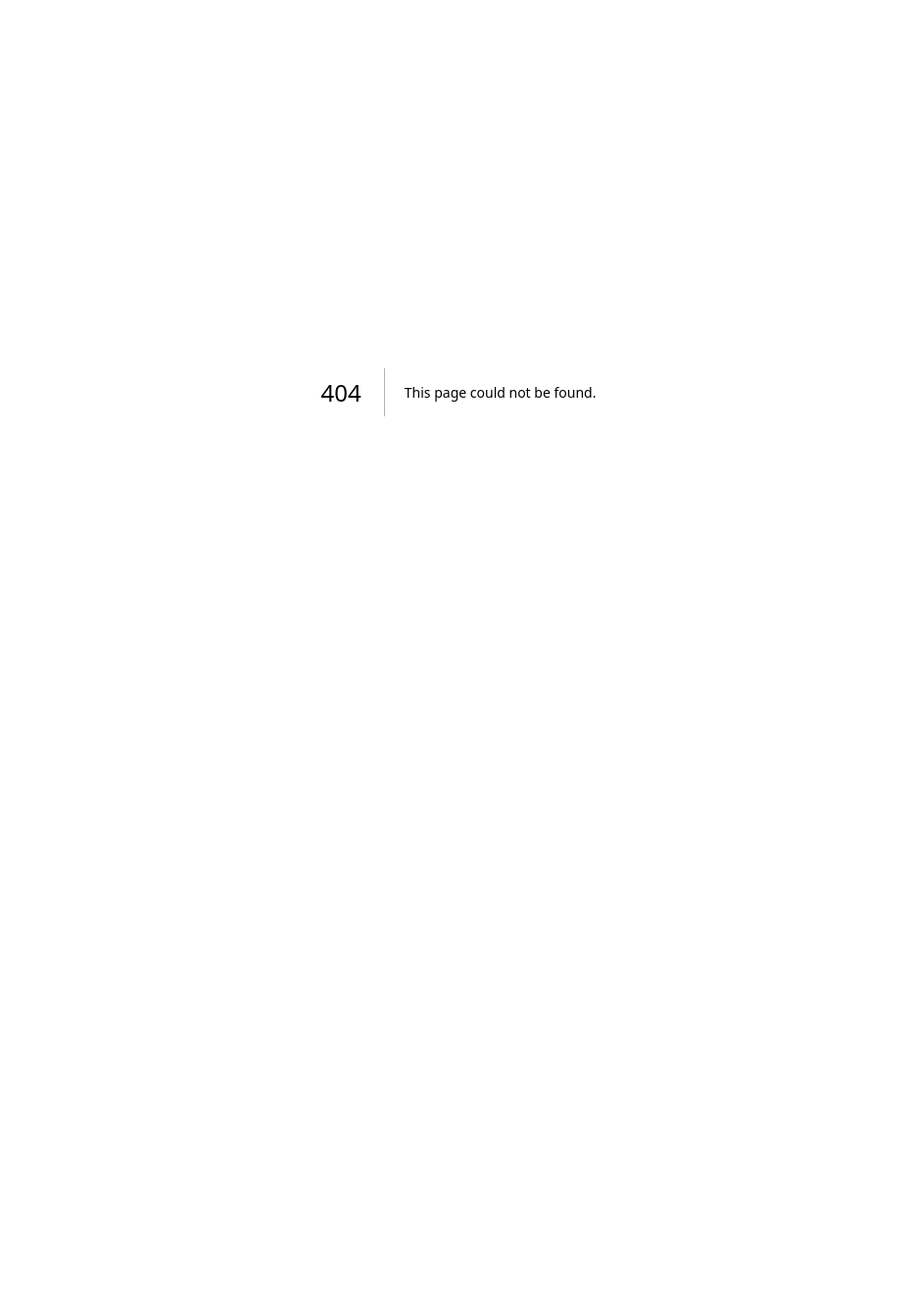
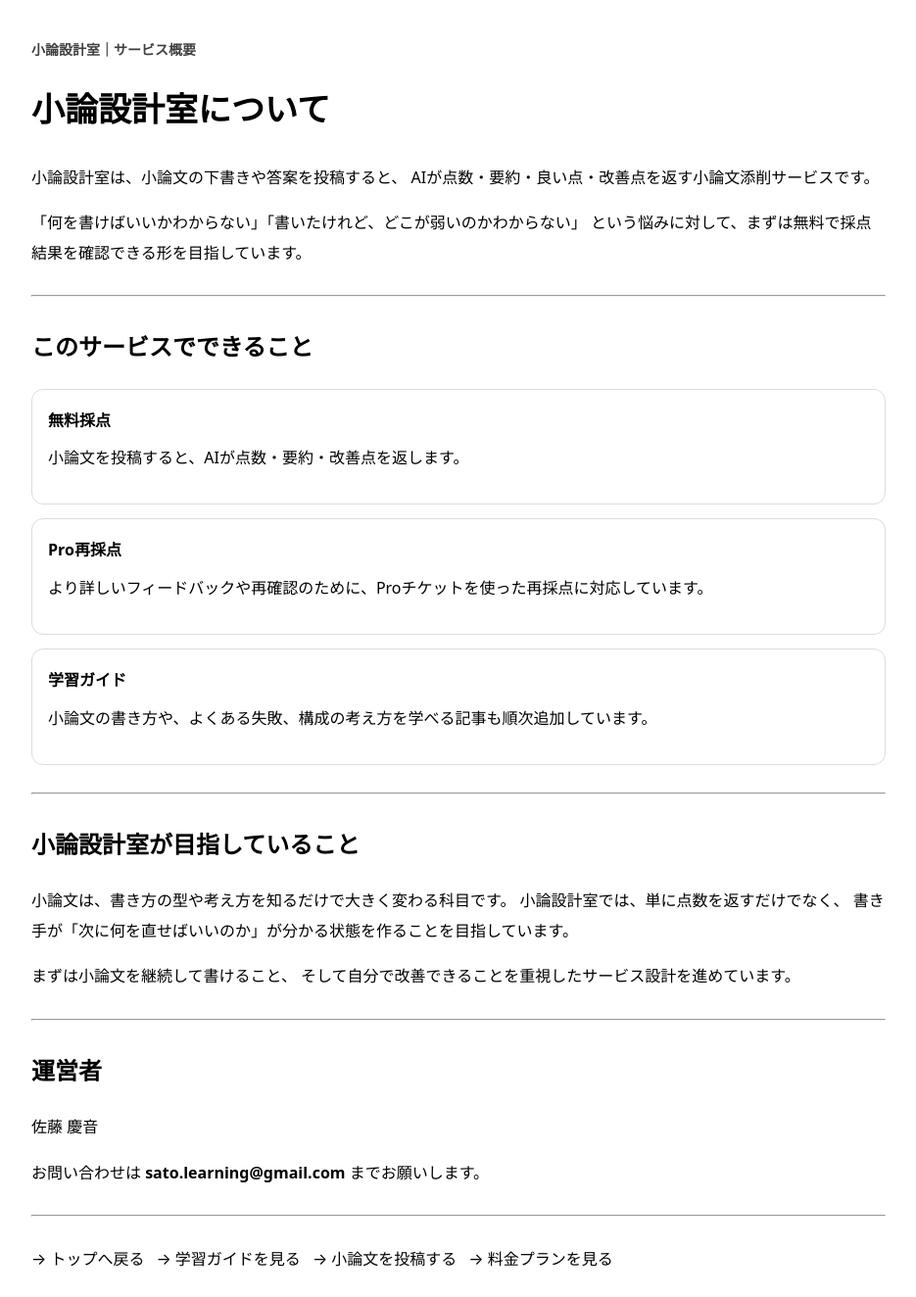
Before and after one commit to roromukuro-afk/shoron-rewarded-web, a Next.js app: page /about in a window 1280 px wide. Before the commit this address had no page. Shown: the whole page at 98% size, without its empty margins (172-1107 px from the left). Before the commit the page ends 800 px from the top, so only its background shows below. Built offline with nearby package versions, Linux system fonts and the light colour scheme.

Commit message:
add about page

```diff
--- /dev/null
+++ b/app/about/page.tsx
@@ -0,0 +1,89 @@
+import Link from "next/link";
+
+export default function AboutPage() {
+  return (
+    <main style={{ maxWidth: 920, margin: "0 auto", padding: 24, lineHeight: 1.9 }}>
+      <p style={{ fontSize: 14, opacity: 0.75, fontWeight: 700 }}>
+        小論設計室｜サービス概要
+      </p>
+
+      <h1 style={{ fontSize: 34, fontWeight: 900, marginTop: 8 }}>
+        小論設計室について
+      </h1>
+
+      <p style={{ marginTop: 16 }}>
+        小論設計室は、小論文の下書きや答案を投稿すると、
+        AIが点数・要約・良い点・改善点を返す小論文添削サービスです。
+      </p>
+
+      <p style={{ marginTop: 12 }}>
+        「何を書けばいいかわからない」「書いたけれど、どこが弱いのかわからない」
+        という悩みに対して、まずは無料で採点結果を確認できる形を目指しています。
+      </p>
+
+      <hr style={{ margin: "28px 0" }} />
+
+      <section>
+        <h2 style={{ fontSize: 24, fontWeight: 900 }}>このサービスでできること</h2>
+
+        <div style={{ display: "grid", gap: 14, marginTop: 16 }}>
+          <div style={{ padding: 16, border: "1px solid #ddd", borderRadius: 12 }}>
+            <div style={{ fontWeight: 900 }}>無料採点</div>
+            <p style={{ marginTop: 8 }}>
+              小論文を投稿すると、AIが点数・要約・改善点を返します。
+            </p>
+          </div>
+
+          <div style={{ padding: 16, border: "1px solid #ddd", borderRadius: 12 }}>
+            <div style={{ fontWeight: 900 }}>Pro再採点</div>
+            <p style={{ marginTop: 8 }}>
+              より詳しいフィードバックや再確認のために、Proチケットを使った再採点に対応しています。
+            </p>
+          </div>
+
+          <div style={{ padding: 16, border: "1px solid #ddd", borderRadius: 12 }}>
+            <div style={{ fontWeight: 900 }}>学習ガイド</div>
+            <p style={{ marginTop: 8 }}>
+              小論文の書き方や、よくある失敗、構成の考え方を学べる記事も順次追加しています。
+            </p>
+          </div>
+        </div>
+      </section>
+
+      <hr style={{ margin: "28px 0" }} />
+
+      <section>
+        <h2 style={{ fontSize: 24, fontWeight: 900 }}>小論設計室が目指していること</h2>
+        <p style={{ marginTop: 12 }}>
+          小論文は、書き方の型や考え方を知るだけで大きく変わる科目です。
+          小論設計室では、単に点数を返すだけでなく、
+          書き手が「次に何を直せばいいのか」が分かる状態を作ることを目指しています。
+        </p>
+
+        <p style={{ marginTop: 12 }}>
+          まずは小論文を継続して書けること、
+          そして自分で改善できることを重視したサービス設計を進めています。
+        </p>
+      </section>
+
+      <hr style={{ margin: "28px 0" }} />
+
+      <section>
+        <h2 style={{ fontSize: 24, fontWeight: 900 }}>運営者</h2>
+        <p style={{ marginTop: 12 }}>佐藤 慶音</p>
+        <p style={{ marginTop: 8 }}>
+          お問い合わせは <b>sato.learning@gmail.com</b> までお願いします。
+        </p>
+      </section>
+
+      <hr style={{ margin: "28px 0" }} />
+
+      <div style={{ display: "flex", gap: 12, flexWrap: "wrap" }}>
+        <Link href="/">→ トップへ戻る</Link>
+        <Link href="/guide">→ 学習ガイドを見る</Link>
+        <Link href="/submit">→ 小論文を投稿する</Link>
+        <Link href="/billing">→ 料金プランを見る</Link>
+      </div>
+    </main>
+  );
+}
```
